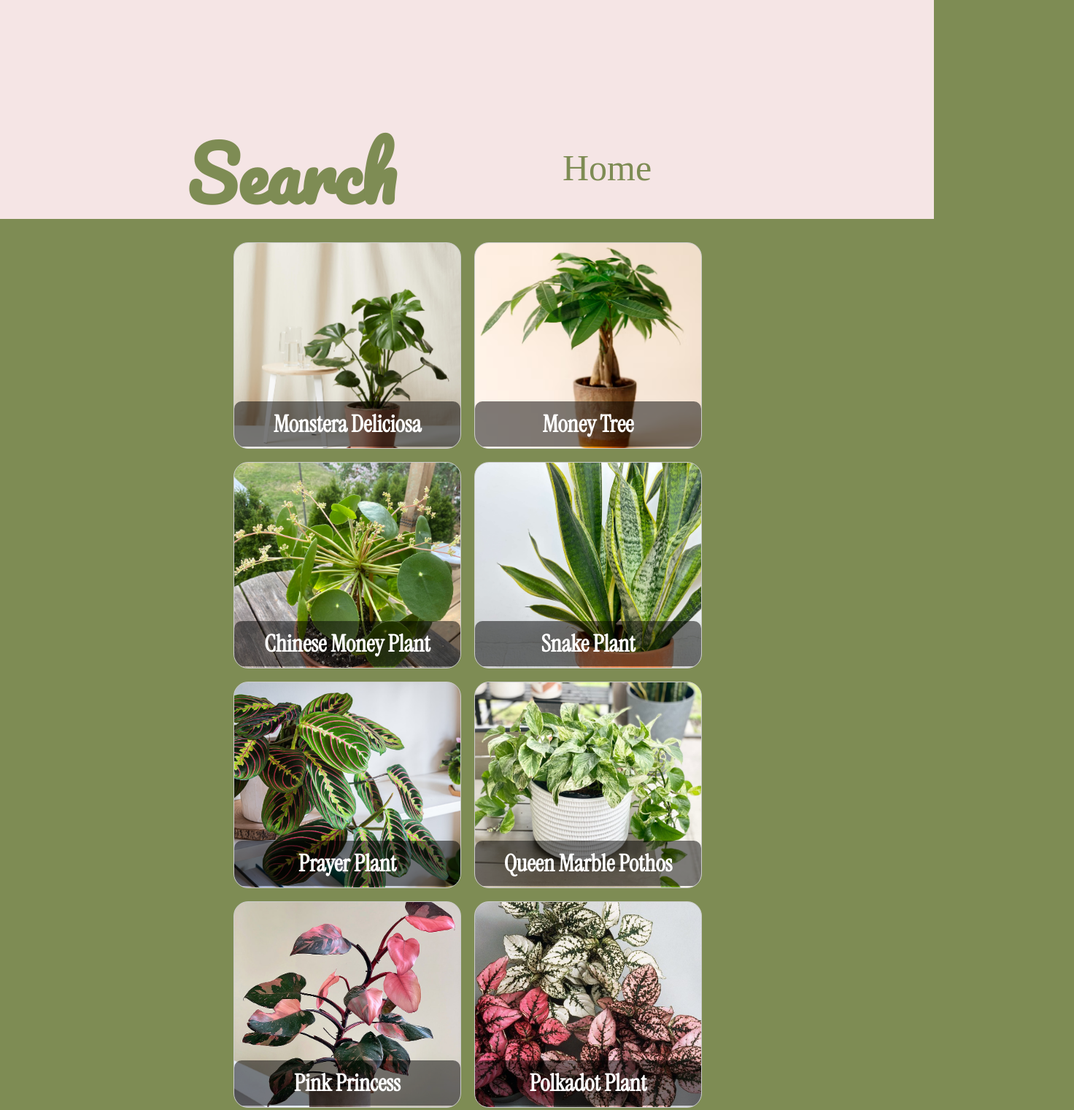
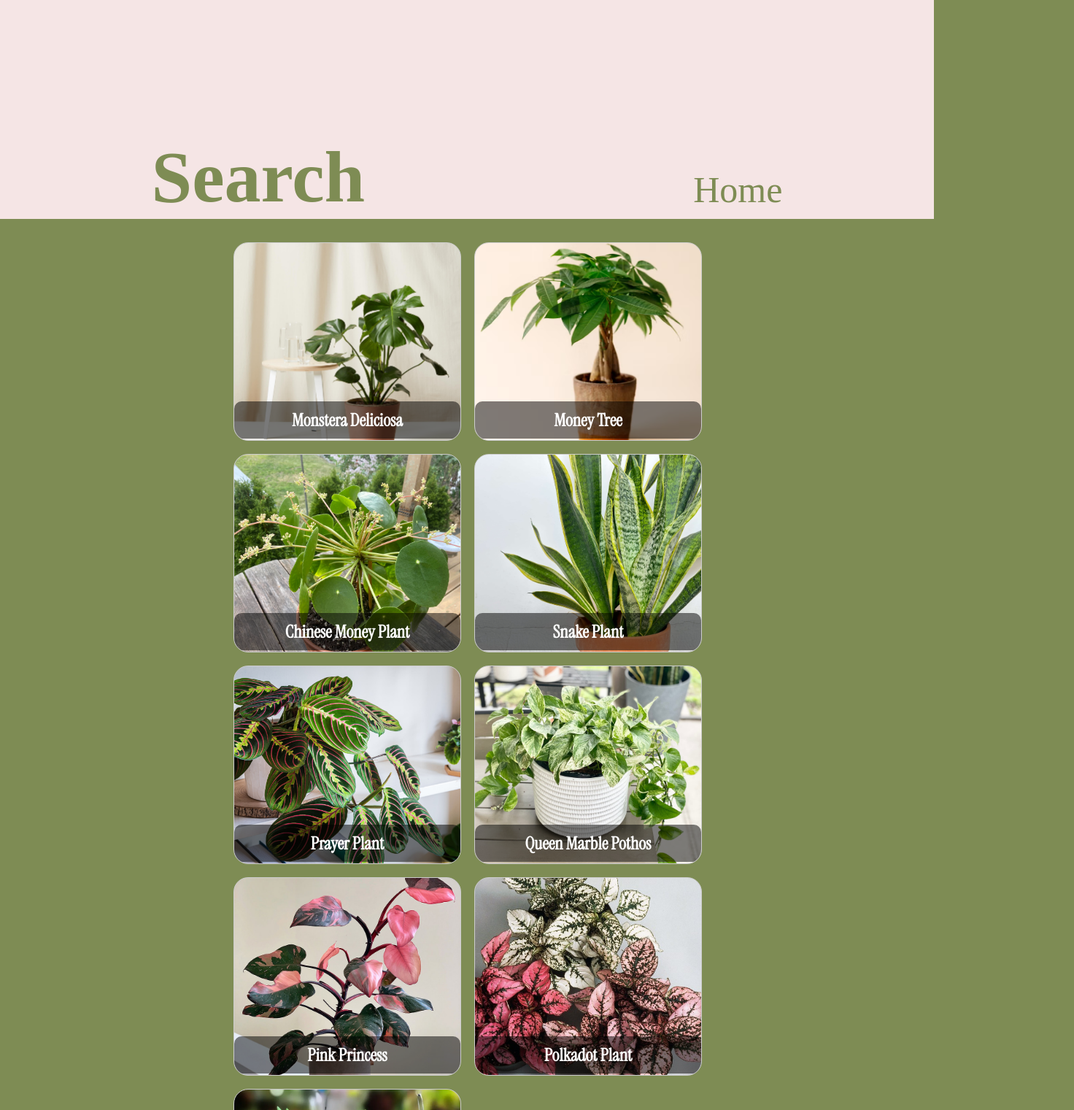
Before and after one commit to vuenhia/Plant, a website: page plants.html in a window 1280 px wide. Shown: the top 1521 px of the page at 73% size, 1472 px wide, since content can reach past the window. Drawn offline with Linux system fonts and the light colour scheme; a web font is replaced by a local one.

Commit message:
remove absolute positions from header

```diff
--- a/plants.html
+++ b/plants.html
@@ -31,38 +31,38 @@
 
 		<div class="plantSection">
 			<div class="plant" id="monstera">
-				<h1>Monstera Deliciosa</h1>
+				<h2>Monstera Deliciosa</h2>
 			</div>
 			<div class="plant" id="moneyTree">
-				<h1>Money Tree</h1>
+				<h2>Money Tree</h2>
 			</div>
 			<div class="plant" id="chineseMoneyPlant">
-				<h1>Chinese Money Plant</h1>
+				<h2>Chinese Money Plant</h2>
 			</div>
 			<div class="plant" id="snakePlant">
-				<h1>Snake Plant</h1>
+				<h2>Snake Plant</h2>
 			</div>
 			<div class="plant" id="prayer">
-				<h1>Prayer Plant</h1>
+				<h2>Prayer Plant</h2>
 			</div>
 			<div class="plant" id="queenMarble">
-				<h1>Queen Marble Pothos</h1>
+				<h2>Queen Marble Pothos</h2>
 			</div>
 			<div class="plant" id="pinkPrincess">
-				<h1>Pink Princess</h1>
+				<h2>Pink Princess</h2>
 			</div>
 			<div class="plant" id="polkadot">
-				<h1>Polkadot Plant</h1>
+				<h2>Polkadot Plant</h2>
 			</div>
 			<div class="plant" id="burro">
-				<h1>Burrow Succulent</h1>
+				<h2>Burrow Succulent</h2>
 			</div>
 		</div>
 
 		<div id="plantModal" class="modal">
 			<div class="modal-content">
 				<span class="close">&times;</span>
-				<h1 id="modalTitle">Plant Name</h1>
+				<h2 id="modalTitle">Plant Name</h2>
 				<p id="modalDescription">Plant Description</p>
 			</div>
 		</div>
--- a/style.css
+++ b/style.css
@@ -6,23 +6,16 @@
 	height: 300px;
 	background-color: rgb(245, 229, 229);
 	display: flex;
+	justify-content: center;
+	align-items: flex-end;
+	gap: 450px;
 }
 .header h1 {
 	font-size: 100px;
 	color: #7e8c54;
-	position: relative;
-	top: 50%;
-	left: 20%;
 }
-nav {
-	display: flex;
-	justify-content: space-around;
-	align-items: center;
-	width: 100%;
-	position: absolute;
-	top: 28%;
-	left: 15%;
-	transform: translateY(-40%);
+.nav {
+	margin-bottom: 11px;
 }
 nav a {
 	font-size: 50px;
@@ -57,7 +50,7 @@ article {
 	padding-left: 30px;
 	padding-top: 20px;
 }
-h1 {
+h2 {
 	font-family: "Pacifico", cursive;
 }
 body {
@@ -80,7 +73,7 @@ body {
 	border-radius: 20px;
 	text-align: center;
 }
-.plant h1 {
+.plant h2 {
 	position: relative;
 	font-family: "Instrument Serif", serif;
 	color: white;
```
Also changed, not shown: notes.html (added, +2 -0 lines).
